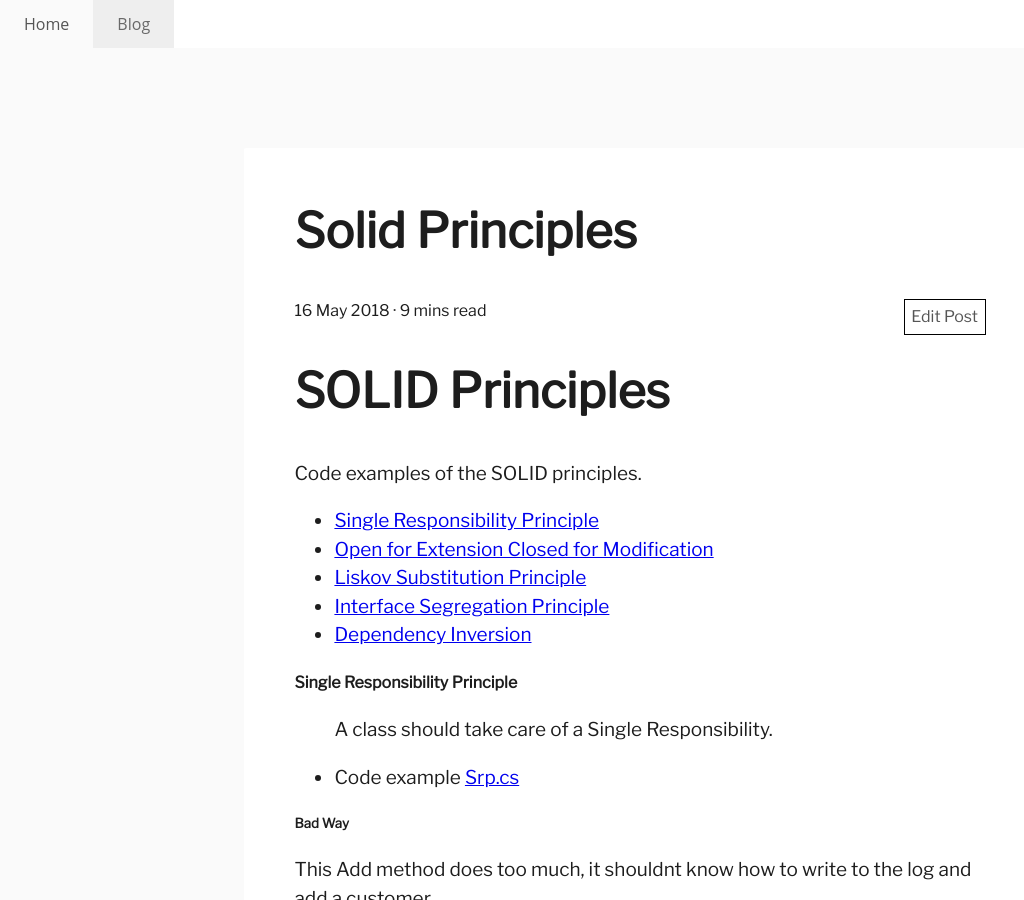
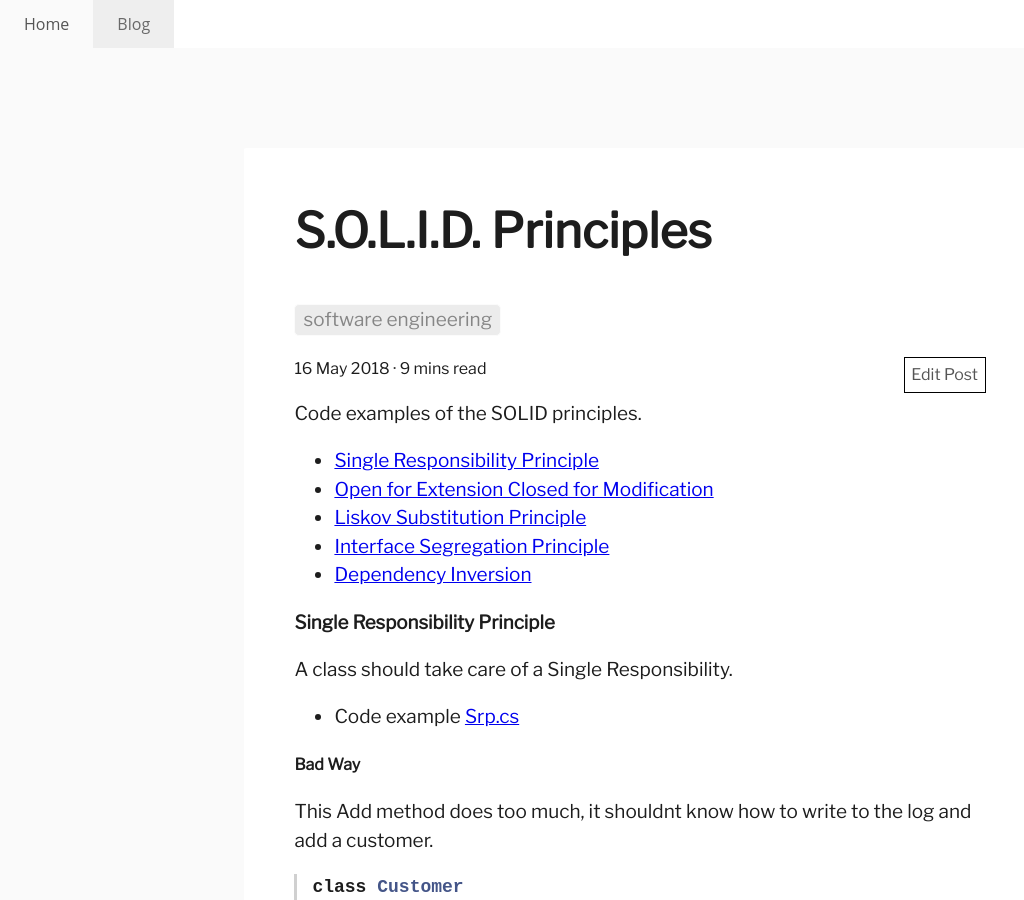
Before and after one commit to harrymt/blog, a Jekyll site: the page built from _posts/2018-05-16-SOLID-principles.md, in a window 1280 px wide and 900 px high. Shown: the whole window, without its empty margins (0-1024 px from the left). Built offline with Jekyll 4.4.1, drawn with Linux system fonts in a browser that asks for light colours; our own code applies the rules of GitHub Pages for plain Markdown files.

Commit message:
Reduced headers and block quotes

````diff
--- a/_posts/2018-05-16-SOLID-principles.md
+++ b/_posts/2018-05-16-SOLID-principles.md
@@ -1,4 +1,8 @@
-# SOLID Principles
+---
+layout: post
+title: S.O.L.I.D. Principles
+tags: [software engineering]
+---
 
 Code examples of the SOLID principles.
 
@@ -9,13 +13,13 @@ Code examples of the SOLID principles.
 - [Dependency Inversion](#dependency-inversion)
 
 
-#### Single Responsibility Principle
+### Single Responsibility Principle
 
-> A class should take care of a Single Responsibility.
+A class should take care of a Single Responsibility.
 
 - Code example [Srp.cs](https://github.com/harrymt/SOLID-principles/blob/master/README.md#single-responsibility-principle)
 
-##### Bad Way
+#### Bad Way
 
 This Add method does too much, it shouldnt know how to write to the log and add a customer.
 
@@ -37,7 +41,7 @@ class Customer
 }
 ```
 
-##### Good Way
+#### Good Way
 
 Good Way, not violating the single responsibility principle.
 Now we abstract the logger, so its writing the error.
@@ -66,13 +70,13 @@ class FileLogger
 }
 ```
 
-#### Open for Extension Closed for Modification
+### Open for Extension Closed for Modification
 
-> Prefer extension over modification.
+Prefer extension over modification.
 
 - Code example [Ocp.cs](https://github.com/harrymt/SOLID-principles/blob/master/README.md#open-for-extension-closed-for-modification)
 
-##### Bad Way
+#### Bad Way
 
 Violating the Open Closed Principle
 This is bad, because at the moment, there are 2 types
@@ -98,7 +102,7 @@ class Customer
 }
 ```
 
-##### Good Way
+#### Good Way
 
 This is better, because we structure the code so its
 easier to extend and hard to modify
@@ -130,13 +134,13 @@ class AnotherCustomer : CustomerBetter
 }
 ```
 
-#### Liskov Substitution Principle
+### Liskov Substitution Principle
 
-> Parent class should be able to refer child objects seamlessly during runtime polymorphism.
+Parent class should be able to refer child objects seamlessly during runtime polymorphism.
 
 - Code example [Lsp.cs](https://github.com/harrymt/SOLID-principles/blob/master/README.md#liskov-substitution-principle)
 
-##### Bad Way
+#### Bad Way
 
 BAD: Violating Liskov substitution principle
 The parent should easily the replace the child object and not break any functionality, only lose some.
@@ -195,7 +199,7 @@ class ViolatingLiskovs
 }
 ```
 
-##### Good Way
+#### Good Way
 
 ```c#
 interface IDiscount {
@@ -235,13 +239,13 @@ class AdheringToLiskovs
 }
 ```
 
-#### Interface Segregation Principle
+### Interface Segregation Principle
 
-> Client should not be forced to use an interface, if it doesn't need it.
+Client should not be forced to use an interface, if it doesn't need it.
 
 - Code example [Isp.cs](https://github.com/harrymt/SOLID-principles/blob/master/README.md#interface-segregation-principle)
 
-##### Bad Way
+#### Bad Way
 
 If we want to add more functionality, don't add to existing
 interfaces, segregate them out.
@@ -259,7 +263,7 @@ interface ICustomerImproved
 }
 ```
 
-##### Good Way
+#### Good Way
 
 Just create another interface, that a class can ALSO extend from
 
@@ -294,13 +298,13 @@ void ManipulateCustomers()
 }
 ```
 
-#### Dependency Inversion
+### Dependency Inversion
 
-> High level modules should not depend on low-level modules, but should depend on abstraction.
+High level modules should not depend on low-level modules, but should depend on abstraction.
 
 - Code example [Dip.cs](https://github.com/harrymt/SOLID-principles/blob/master/README.md#dependency-inversion)
 
-##### Bad Way
+#### Bad Way
 
 Bad: We are relying on the customer to say that we
 are using a File Logger, rather than another type of
@@ -333,7 +337,7 @@ internal class Customer
 }
 ```
 
-##### Good Way
+#### Good Way
 
 Good: We pass in a Logger interface to the customer
 so it doesnt know what type of logger it is
````
